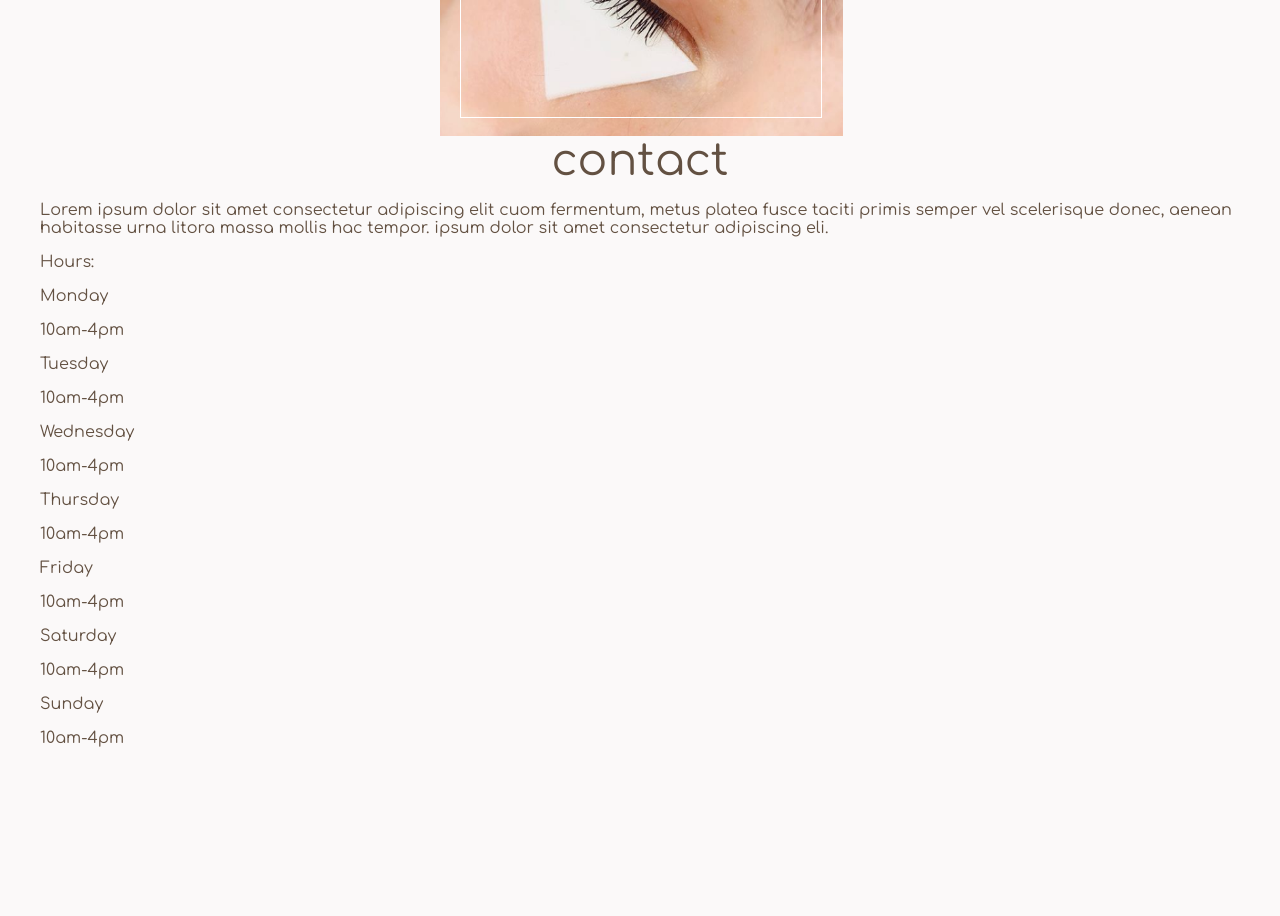
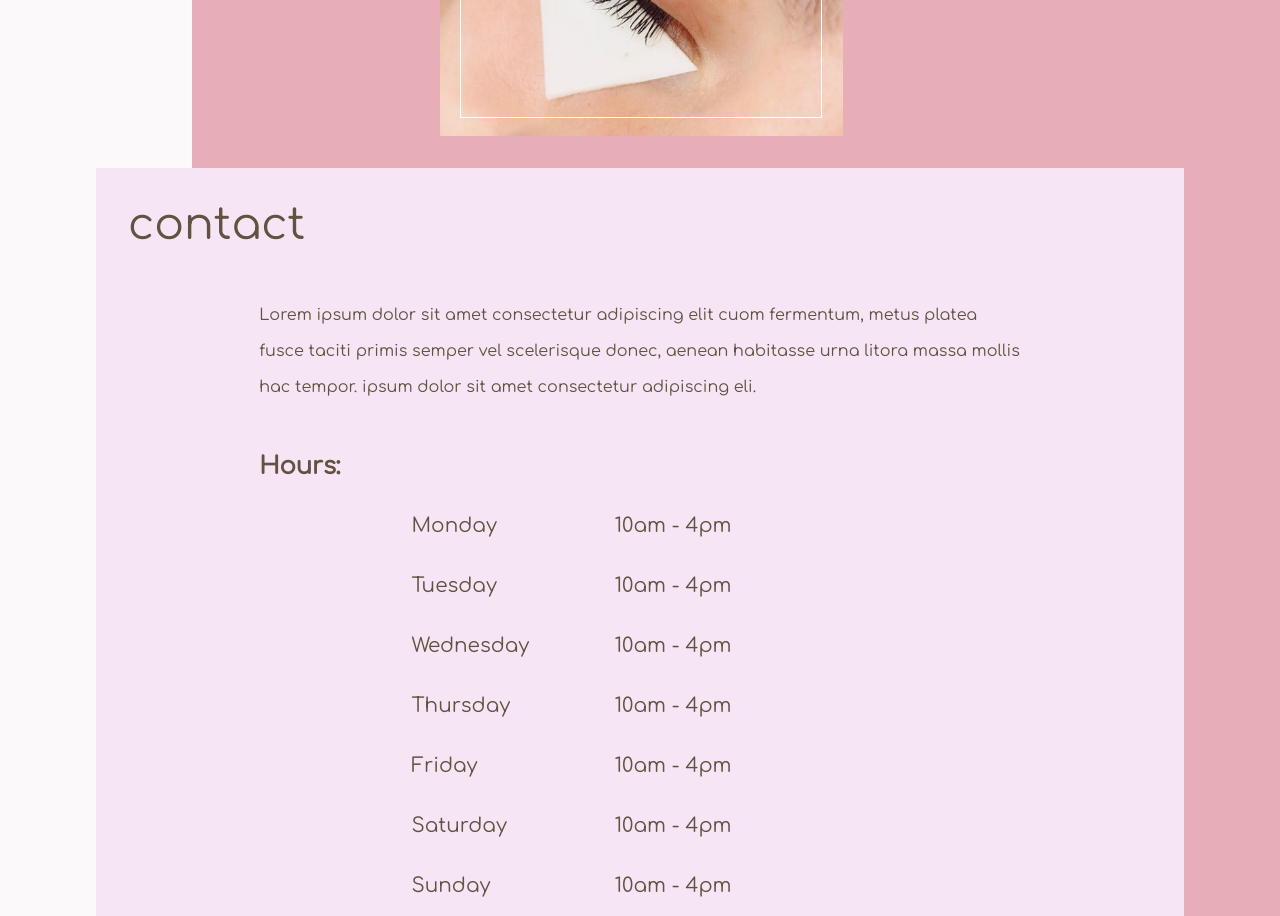
Before and after one commit to alexalala/lotties-lashes, a React (Create React App) app: page /contact in a window 1280 px wide. Shown: the part 440-1356 px from the top of the page. Before the commit the page ends 1203 px from the top, so only its background shows below. Built offline with nearby package versions, Linux system fonts and the light colour scheme.

Commit message:
styling for contact page complete

```diff
--- a/src/App.css
+++ b/src/App.css
@@ -14,3 +14,7 @@ h1 {
   font-size: 2.75rem;
   font-weight: 100;
 }
+
+p {
+  line-height: 2.25rem;
+}
--- a/src/components/pages/Contact/Contact.css
+++ b/src/components/pages/Contact/Contact.css
@@ -7,3 +7,40 @@
     height: 25rem;
     width: 25rem;
 }
+
+.background-panel {
+    background: #E8AEB7;
+    margin: -9rem 0 0 15%;
+    padding-top: 11rem;
+}
+
+.background-panel > div {
+    background: #f6e5f4;
+    margin-left: -6rem;
+    width: 100%;
+}
+
+.background-panel h1 {
+    text-align: left;
+    padding: 2rem;
+}
+
+.background-panel h2 {
+    margin: 3rem 0 1rem 0;
+}
+
+.gutter-container {
+    padding: 0 15%;
+}
+
+.day {
+    display: flex;
+    margin: 0 20%;
+    max-width: 20rem;
+    justify-content: space-between;
+    font-size: 1.25rem;
+}
+
+.day p {
+    margin: 0.75rem 0;
+}
--- a/src/components/pages/Contact/Contact.tsx
+++ b/src/components/pages/Contact/Contact.tsx
@@ -11,16 +11,15 @@ import './Contact.css';
 const Contact: React.FunctionComponent = () =>
     <div className="contact">
         <ImageWithBorder source={LashPic} />
-        <div>
+        <div className="background-panel">
             <div>
                 <h1>{ContactCopy.title}</h1>
+                <div className="gutter-container">
                     <p>{ContactCopy.description}</p>
-                <div>
-                    <p>Hours:</p>
-                    <div>
+                    <h2>Hours:</h2>
                     {
                         Object.keys(ContactCopy.hours).map((key, i) => (
-                                <div key={i}>
+                            <div className="day" key={i}>
                                 <p>{key}</p>
                                 <p>{ContactCopy.hours[key]}</p>
                             </div>
@@ -30,6 +29,5 @@ const Contact: React.FunctionComponent = () =>
             </div>
         </div>
     </div>
-    </div>
 
 export default Contact;
--- a/src/components/pages/Home/Home.css
+++ b/src/components/pages/Home/Home.css
@@ -27,6 +27,8 @@
 .headline-banner h2 {
     font-size: 3.25rem;
     margin: 0;
+    font-family: 'RaybentMango', cursive;
+    font-weight: 100;
 }
 
 .headline-banner .image-container {
@@ -37,7 +39,6 @@
 .about-text {
     padding: 1rem 20%;
     font-size: 1.25rem;
-    line-height: 2.25rem;
     text-align: justify;
     margin: 2rem 0;
     background: #f6e5f4;
--- a/src/components/pages/Services/Services.css
+++ b/src/components/pages/Services/Services.css
@@ -31,6 +31,10 @@
     margin: 3rem 3rem 0 3rem;
 }
 
+.service p {
+    margin-left: 2.5rem;
+}
+
 h1 {
     margin: 0;
     text-align: center;
@@ -40,7 +44,3 @@ h3 > span {
     font-size: 1.25rem;
     color: #D4AF37;
 }
-
-p {
-    margin-left: 2.5rem;
-}
--- a/src/index.css
+++ b/src/index.css
@@ -12,8 +12,3 @@ body {
   background: #fbf9f9;
   color: #635142;
 }
-
-h2 {
-  font-family: 'RaybentMango', cursive;
-  font-weight: 100;
-}
```
Also changed, not shown: src/content/contact.json (+7 -7 lines). Lines whose indentation alone changed are shown as unchanged.
